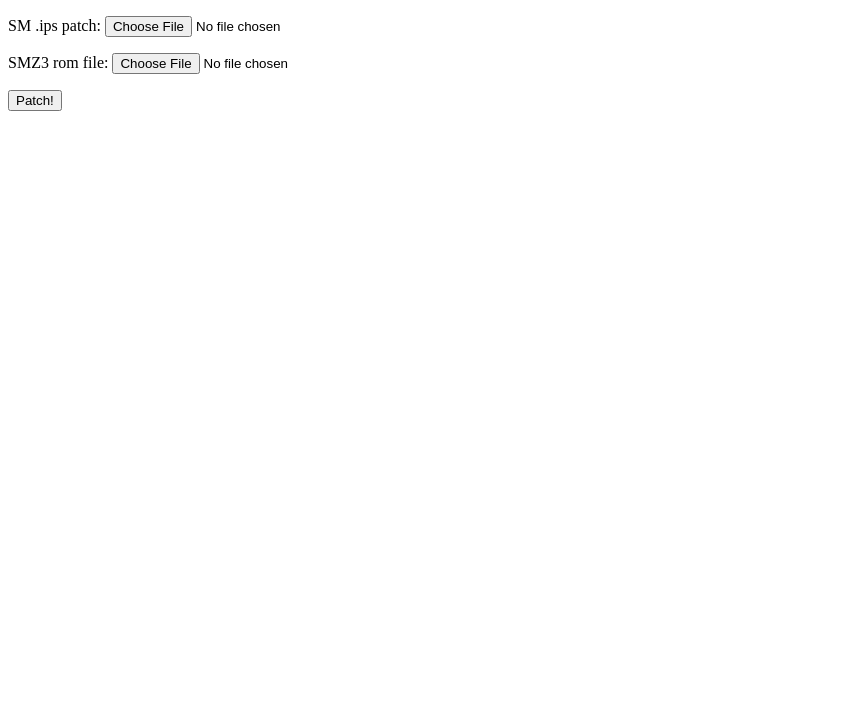
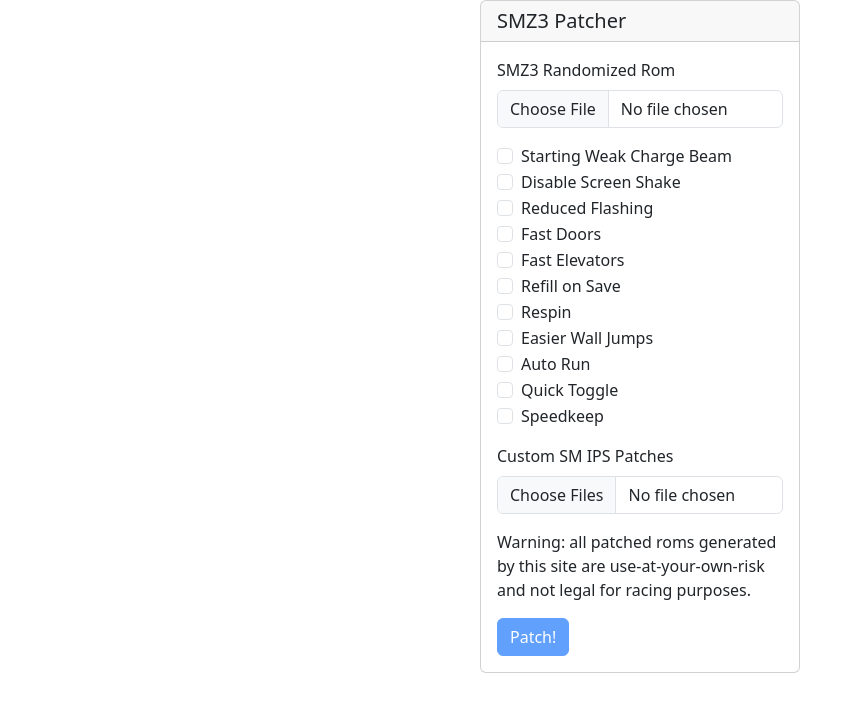
Before and after one commit to ardnaxelarak/smz3_patcher, a plain HTML site: page index.html in a window 1280 px wide. Shown: the whole page, without its empty margins (0-855 px from the left). Drawn offline with nearby package versions, Linux system fonts and the light colour scheme.

Commit message:
Add a bunch of patches and make less sketchy

```diff
--- a/index.html
+++ b/index.html
@@ -1,14 +1,104 @@
 <!DOCTYPE html>
 <html>
   <head>
-    <title>Kara's Sketchy SMZ3 Rom Patcher</title>
-    <script src="process.js"></script>
+    <title>SMZ3 Rom Patcher</title>
+    <link href="https://cdn.jsdelivr.net/npm/bootstrap@5.3.2/dist/css/bootstrap.min.css" rel="stylesheet" integrity="sha384-T3c6CoIi6uLrA9TneNEoa7RxnatzjcDSCmG1MXxSR1GAsXEV/Dwwykc2MPK8M2HN" crossorigin="anonymous">
+    <link href="patcher.css" rel="stylesheet" />
+    <script src="https://code.jquery.com/jquery-3.7.1.min.js" integrity="sha256-/JqT3SQfawRcv/BIHPThkBvs0OEvtFFmqPF/lYI/Cxo=" crossorigin="anonymous"></script>
+    <script src="https://cdn.jsdelivr.net/npm/bootstrap@5.3.2/dist/js/bootstrap.bundle.min.js" integrity="sha384-C6RzsynM9kWDrMNeT87bh95OGNyZPhcTNXj1NW7RuBCsyN/o0jlpcV8Qyq46cDfL" crossorigin="anonymous"></script>
+    <script src="patcher.js"></script>
   </head>
 
   <body>
-    <p>SM .ips patch: <input id="patchInput" type="file" /></p>
-    <p>SMZ3 rom file: <input id="romInput" type="file" /></p>
-    <p><button type="submit" onclick="submit()">Patch!</button></p>
-    <a id="downloader" style="display: none;" />
+    <div class="card content-div">
+      <h5 class="card-header">SMZ3 Patcher</h5>
+      <div class="card-body">
+        <div class="mb-3">
+          <label for="romInput" class="form-label">SMZ3 Randomized Rom</label>
+          <input id="romInput" class="form-control" type="file" accept=".sfc" />
+        </div>
+        <div class="mb-3">
+          <div class="form-check">
+            <input class="form-check-input sm-patch patch" type="checkbox" id="weakCharge" data-filename="nerfed_charge.ips">
+            <label class="form-check-label" for="weakCharge">
+              Starting Weak Charge Beam
+            </label>
+          </div>
+          <div class="form-check">
+            <input class="form-check-input sm-patch patch" type="checkbox" id="screenShake" data-filename="disable_screen_sahke.ips">
+            <label class="form-check-label" for="screenShake">
+              Disable Screen Shake
+            </label>
+          </div>
+          <div class="form-check">
+            <input class="form-check-input sm-patch patch" type="checkbox" id="reduceFlashing" data-filename="noflashing.ips">
+            <label class="form-check-label" for="reduceFlashing">
+              Reduced Flashing
+            </label>
+          </div>
+          <div class="form-check">
+            <input class="form-check-input sm-patch patch" type="checkbox" id="fastDoors" data-filename="fast_doors.ips">
+            <label class="form-check-label" for="fastDoors">
+              Fast Doors
+            </label>
+          </div>
+          <div class="form-check">
+            <input class="form-check-input sm-patch patch" type="checkbox" id="elevatorSpeed" data-filename="elevators_speed.ips">
+            <label class="form-check-label" for="elevatorSpeed">
+              Fast Elevators
+            </label>
+          </div>
+          <div class="form-check">
+            <input class="form-check-input sm-patch patch" type="checkbox" id="saveRefill" data-filename="refill_before_save.ips">
+            <label class="form-check-label" for="saveRefill">
+              Refill on Save
+            </label>
+          </div>
+          <div class="form-check">
+            <input class="form-check-input sm-patch patch" type="checkbox" id="respin" data-filename="spinjumprestart.ips">
+            <label class="form-check-label" for="respin">
+              Respin
+            </label>
+          </div>
+          <div class="form-check">
+            <input class="form-check-input sm-patch patch" type="checkbox" id="easierWall" data-filename="EasierWJ.ips">
+            <label class="form-check-label" for="easierWall">
+              Easier Wall Jumps
+            </label>
+          </div>
+          <div class="form-check">
+            <input class="form-check-input sm-patch patch" type="checkbox" id="autoRun" data-filename="AutoRun.ips">
+            <label class="form-check-label" for="autoRun">
+              Auto Run
+            </label>
+          </div>
+          <div class="form-check">
+            <input class="form-check-input sm-patch patch" type="checkbox" id="quickToggle" data-filename="QuickToggle.ips">
+            <label class="form-check-label" for="quickToggle">
+              Quick Toggle
+            </label>
+          </div>
+          <div class="form-check">
+            <input class="form-check-input sm-patch patch" type="checkbox" id="speedkeep" data-filename="rando_speed.ips">
+            <label class="form-check-label" for="speedkeep">
+              Speedkeep
+            </label>
+          </div>
+        </div>
+        <div class="mb-3">
+          <label for="patchInput" class="form-label">Custom SM IPS Patches</label>
+          <input id="patchInput" class="form-control" type="file" accept=".ips" multiple />
+        </div>
+        <div class="mb-3">
+          Warning: all patched roms generated by this site are use-at-your-own-risk and not legal for racing purposes.
+        </div>
+        <div>
+          <button type="submit" class="btn btn-primary submit-btn">
+            Patch!
+          </button>
+        </div>
+        <a id="downloader" style="display: none;" />
+      </div>
+    </div>
   </body>
 </html>
--- /dev/null
+++ b/patcher.css
@@ -0,0 +1,12 @@
+.content-div {
+  width: 20rem;
+  margin: auto;
+}
+
+.submit-btn {
+  margin: auto;
+}
+
+.template {
+  display: none;
+}
--- a/process.js
+++ b/patcher.js
@@ -1,3 +1,20 @@
+$(function() {
+  $(".submit-btn").prop("disabled", true);
+  $.ajaxSetup({
+    beforeSend: function (jqXHR, settings) {
+      if (settings.dataType === 'binary')
+        settings.xhr = () => $.extend(new window.XMLHttpRequest(), {responseType:'arraybuffer'})
+    }
+  });
+  $(".patch").on("change", async function() {
+    await download_patch($(this).data("filename"));
+  });
+  $(".submit-btn").on("click", submit);
+  $("#romInput").on("change", function() {
+    $(".submit-btn").prop("disabled", $(this).prop('files').length == 0);
+  });
+});
+
 function apply_patch(patch, rom, transformer) {
   const header = 5;
   const footer = 3;
@@ -5,7 +22,6 @@
   while (pos + footer < patch.length) {
     const offset = (patch[pos++] << 16) | (patch[pos++] << 8) | patch[pos++];
     const trOffset = transformer(offset);
-    console.log(offset.toString(16) + " : " + trOffset.toString(16));
     var size = (patch[pos++] << 8) | patch[pos++];
     if (size > 0) {
       rom.set(patch.subarray(pos, pos + size), trOffset);
@@ -32,7 +48,7 @@
   return baseOffset + (i * 0x8000);
 }
 
-function read_file(file) {
+async function read_file(file) {
   return new Promise((resolve) => {
     const reader = new FileReader();
     reader.onload = () => {
@@ -42,16 +58,41 @@
   });
 }
 
+const patchMap = {};
+
+async function download_patch(filename) {
+  if (!patchMap[filename]) {
+    patchMap[filename] = await $.ajax({
+      url: filename,
+      type: "GET",
+      dataType: "binary",
+    }).then(function (response) {
+      const data = new Uint8Array(response);
+      return data;
+    });
+  }
+  return patchMap[filename];
+}
+
 async function submit() {
-  const patchFile = document.getElementById('patchInput').files[0];
-  const patch = await read_file(patchFile);
   const romFile = document.getElementById('romInput').files[0];
   const rom = await read_file(romFile);
 
-  apply_patch(patch, rom, translate_sm_offset);
+  for (const p of $(".sm-patch:checked")) {
+    const $patch = $(p);
+    const patch = await download_patch($patch.data('filename'));
+    apply_patch(patch, rom, translate_sm_offset);
+  }
+
+  const customPatches = document.getElementById('patchInput').files;
+  for (const patchFile of customPatches) {
+    const patch = await read_file(patchFile);
+    apply_patch(patch, rom, translate_sm_offset);
+  }
+
   const blob = new Blob([rom], { type: 'octet/stream' });
   const link = document.getElementById('downloader');
   link.href = URL.createObjectURL(blob);
-  link.download = romFile.name;
+  link.download = romFile.name.replace(/\.sfc$/, "") + "_patched.sfc";
   link.click();
 }
```
Also changed, not shown: 14 other files.
